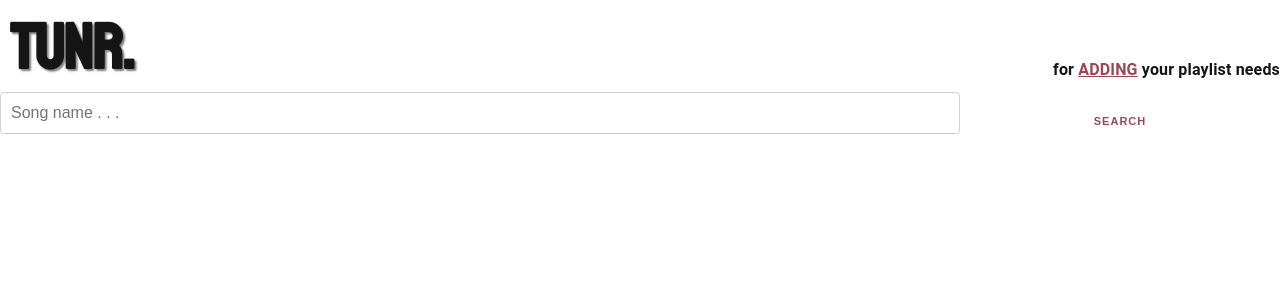
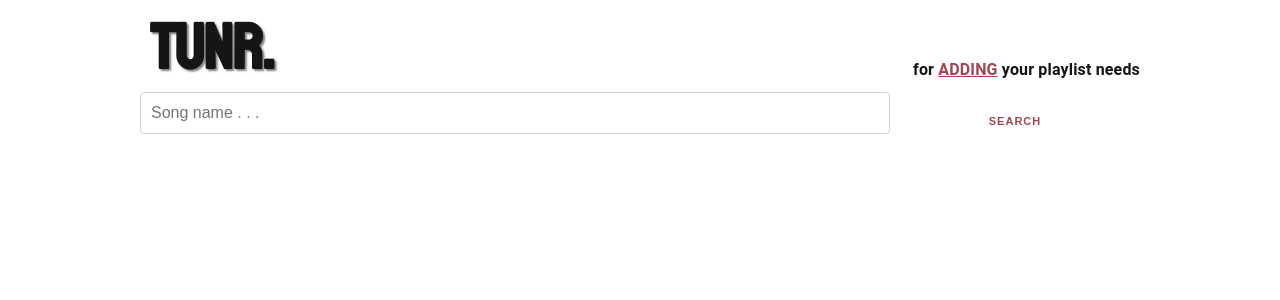
Before and after one commit to squirrellypenguin/Tuner-React-Frontend, a React (Create React App) app: page / in a window 1280 px wide. Shown: the top 300 px of the page. Built offline with nearby package versions, Linux system fonts and the light colour scheme; no server answers.

Commit message:
center is better

```diff
--- a/src/index.css
+++ b/src/index.css
@@ -1,5 +1,6 @@
 body {
-  margin: 0;
+  margin: auto;
+    width: 1000px;
   font-family: -apple-system, BlinkMacSystemFont, 'Segoe UI', 'Roboto', 'Oxygen',
     'Ubuntu', 'Cantarell', 'Fira Sans', 'Droid Sans', 'Helvetica Neue',
     sans-serif;
```
